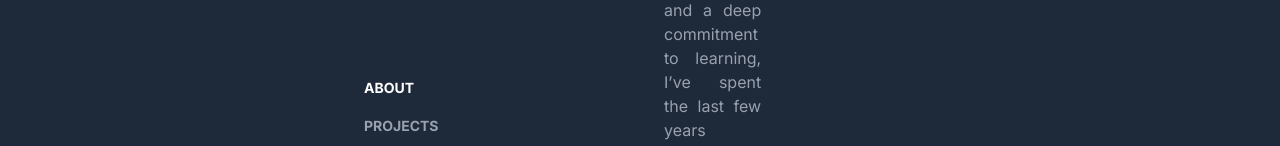
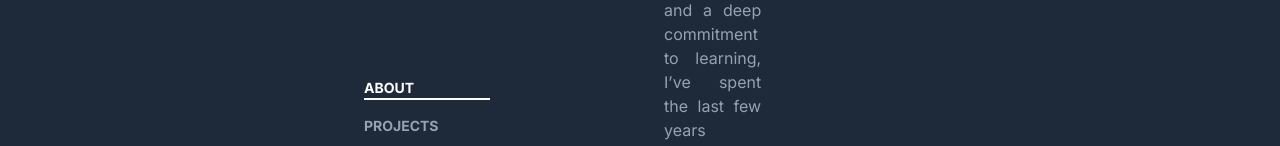
Before and after one commit to danipoav/Portfolio-Dev, a React (Vite) app: page / in a window 1280 px wide. Shown: the part 530-676 px from the top of the page. Built offline with nearby package versions, Linux system fonts and the light colour scheme.

Commit message:
Addinf projects content

```diff
--- a/src/components/LeftSide.tsx
+++ b/src/components/LeftSide.tsx
@@ -51,15 +51,29 @@ export default function LeftSide() {
 
             <div className="py-18">
                 <ul className="flex flex-col uppercase text-sm font-bold text-gray-400">
-                    <li onClick={() => scrollToSection('about')} className="relative w-1/2 inline-block py-2 cursor-pointer hover:text-white transition-all duration-300 ease-in-out hover:translate-x-1">
-                        <span className={`after:content-[''] after:block after:h-[2px] after:w-0 after:bg-white after:transition-all after:duration-300 hover:after:w-full ${activeSection === 'about' ? 'text-white content-[""] h-[2px] w-0' : ''}`}>About</span>
+                    <li
+                        onClick={() => scrollToSection('about')}
+                        className="relative w-1/2 inline-block py-2 cursor-pointer hover:text-white transition-all duration-300 ease-in-out hover:translate-x-1">
+                        <span
+                            className={`after:content-[''] after:block after:h-[2px] after:bg-white after:transition-all after:duration-300 ${activeSection === 'about' ? 'text-white after:w-full translate-x-1' : 'after:w-0'}`}>
+                            About
+                        </span>
                     </li>
-                    <li onClick={()=>scrollToSection('projects')} className="relative w-1/2 inline-block py-2 cursor-pointer hover:text-white transition-all duration-300 ease-in-out hover:translate-x-1">
-                        <span className="after:content-[''] after:block after:h-[2px] after:w-0 after:bg-white after:transition-all after:duration-300 hover:after:w-full">Projects</span>
+                    <li
+                        onClick={() => scrollToSection('projects')}
+                        className="relative w-1/2 inline-block py-2 cursor-pointer hover:text-white transition-all duration-300 ease-in-out hover:translate-x-1">
+                        <span
+                            className={`after:content-[''] after:block after:h-[2px] after:bg-white after:transition-all after:duration-300 ${activeSection === 'projects' ? 'text-white after:w-full translate-x-1' : 'after:w-0'}`}>
+                            Projects
+                        </span>
                     </li>
-                    <li className="relative w-1/2 inline-block py-2 cursor-pointer hover:text-white transition-all duration-300 ease-in-out hover:translate-x-1">
-                        <span className="after:content-[''] after:block after:h-[2px] after:w-0 after:bg-white after:transition-all after:duration-300 hover:after:w-full">Experience</span>
-
+                    <li
+                        onClick={() => scrollToSection('about')}
+                        className="relative w-1/2 inline-block py-2 cursor-pointer hover:text-white transition-all duration-300 ease-in-out hover:translate-x-1">
+                        <span
+                            className={`after:content-[''] after:block after:h-[2px] after:bg-white after:transition-all after:duration-300 ${activeSection === 'experience' ? 'text-white after:w-full translate-x-1' : 'after:w-0'}`}>
+                            Experience
+                        </span>
                     </li>
                 </ul>
             </div>
```
